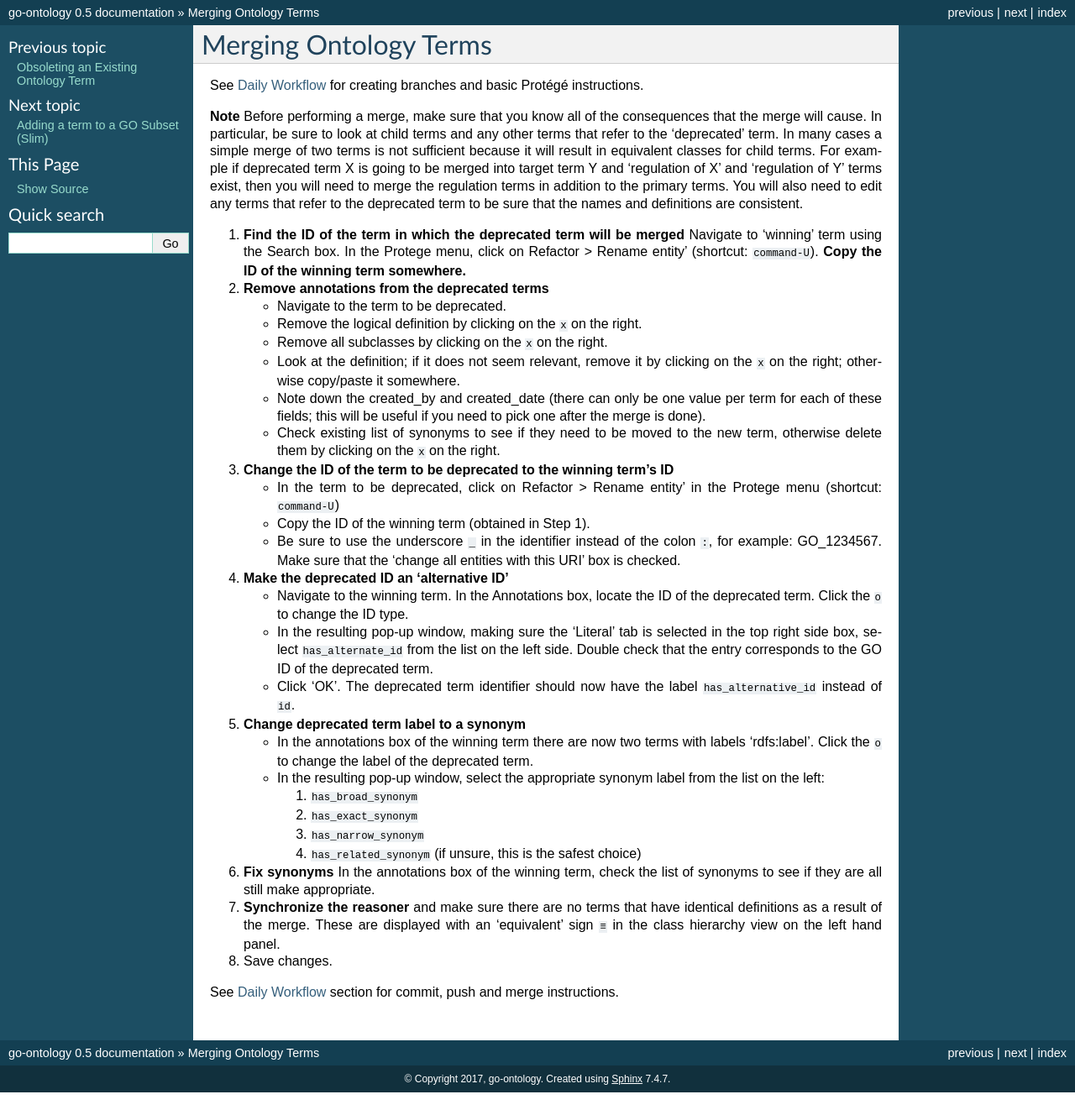
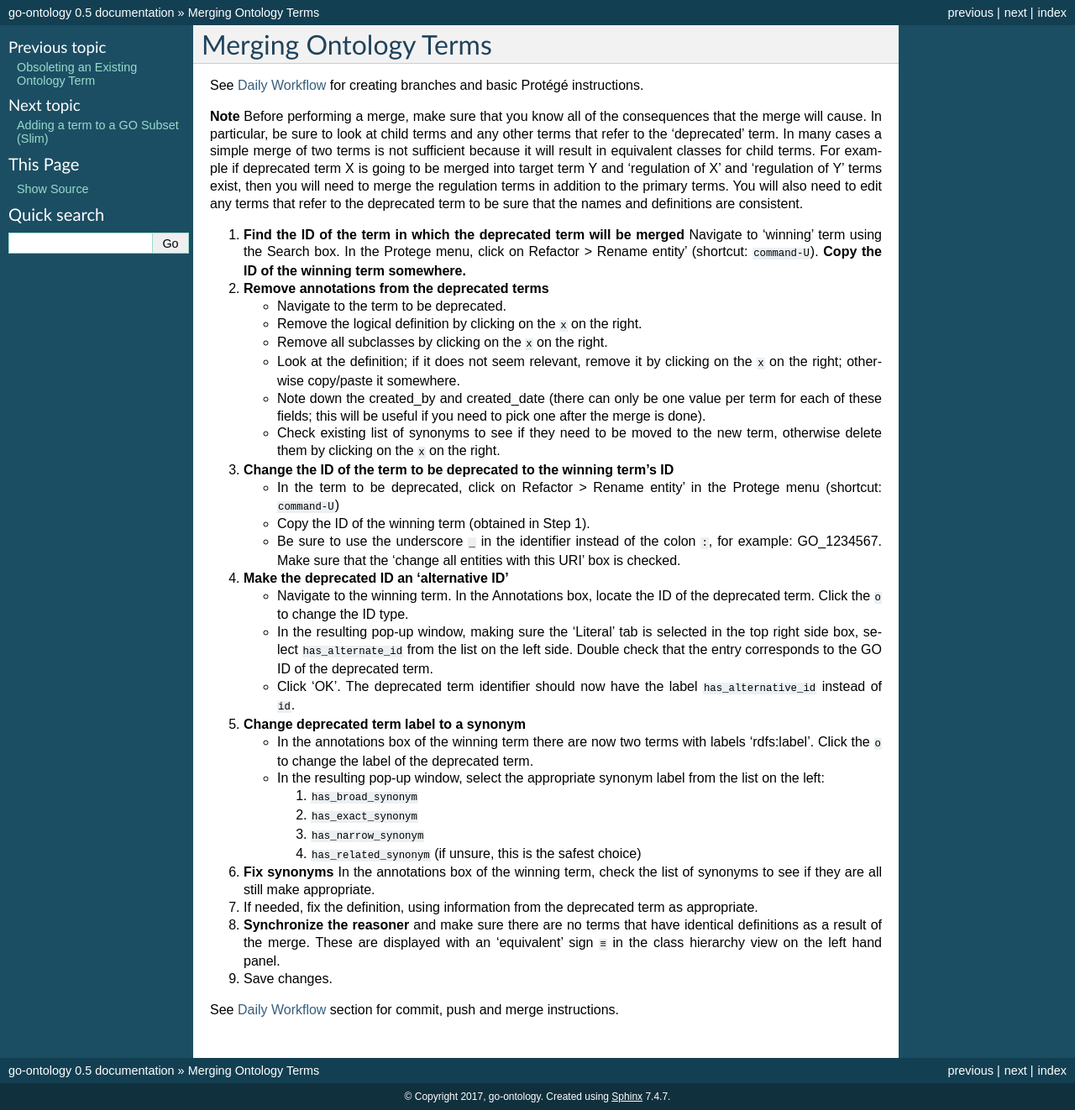
Before and after one commit to geneontology/go-ontology, a Sphinx documentation site: the page built from docs/MergeTerms.md, in a window 1280 px wide. Shown: the whole page at 84% size. Built offline with Sphinx 7.4.7, drawn with Linux system fonts in a browser that asks for light colours; before the commit the page ends 1301 px from its top, so only the background shows below that.

Commit message:
Update MergeTerms.md

```diff
--- a/docs/MergeTerms.md
+++ b/docs/MergeTerms.md
@@ -37,6 +37,8 @@ See [Daily Workflow](http://go-ontology.readthedocs.io/en/latest/Installgit.html
 6. **Fix synonyms**
     In the annotations box of the winning term, check the list of synonyms to see if they are all still make appropriate.
 
+7. If needed, fix the definition, using information from the deprecated term as appropriate.
+
 7. **Synchronize the reasoner** and make sure there are no terms that have identical definitions as a result of the merge. These are displayed with an 'equivalent' sign `≡` in the class hierarchy view on the left hand panel.
 
 8. Save changes.
```
